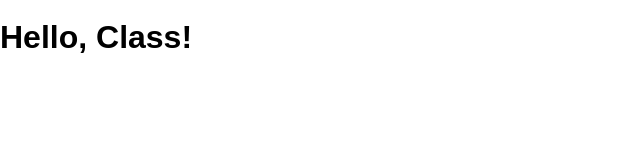
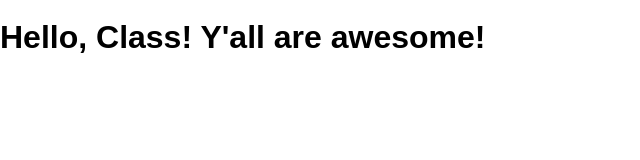
Before and after one commit to mdewey/git-example-1, a website: page public/index.html in a window 1280 px wide. Shown: the whole page, without its empty margins (0-640 px from the left). Drawn offline with Linux system fonts and the light colour scheme.

Commit message:
you are cool

```diff
--- a/public/index.html
+++ b/public/index.html
@@ -8,6 +8,6 @@
     <link rel="stylesheet" href="/screen.css" />
   </head>
   <body>
-    <h1 class="hello-world">Hello, Class!</h1>
+    <h1 class="hello-world">Hello, Class! Y'all are awesome!</h1>
   </body>
 </html>
```
Also changed, not shown: 1 other file.
